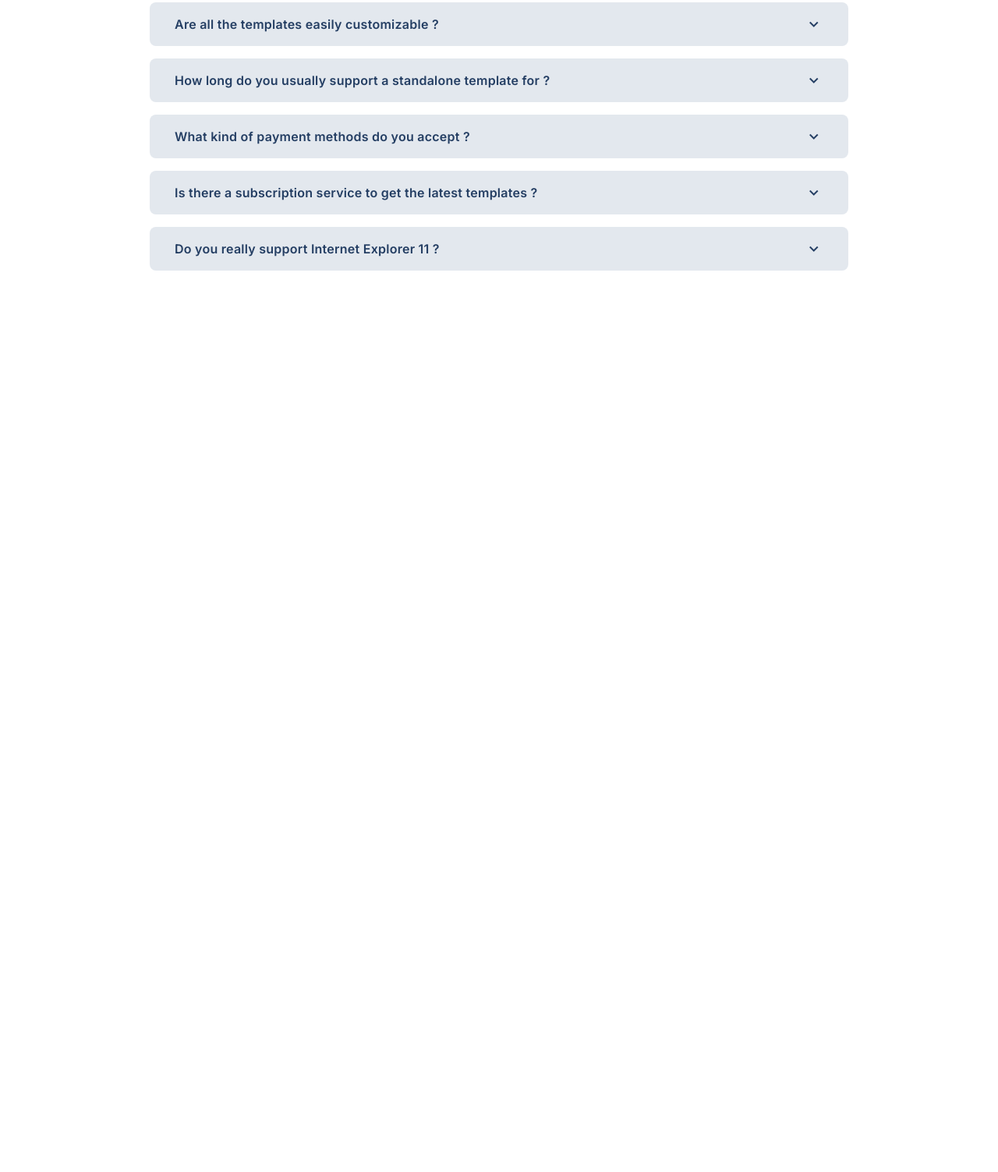
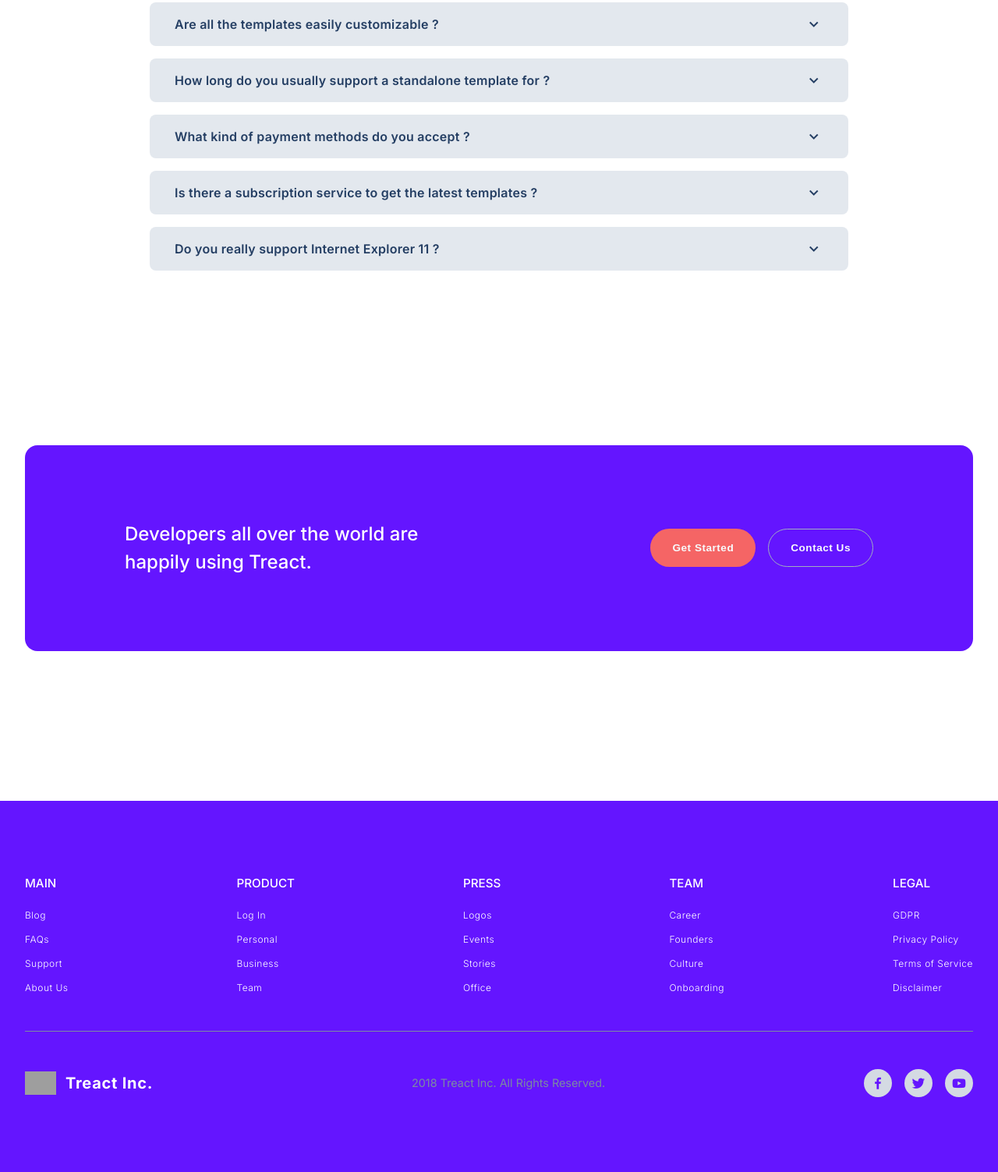
Before and after one commit to fperezfrancisco/treact-landing-page, a plain HTML site: page index.html in a window 1280 px wide. Shown: the part 6395-7898 px from the top of the page at 78% size. Before the commit the page ends 6870 px from the top, so only its background shows below. Drawn offline with nearby package versions, Linux system fonts and the light colour scheme; grey boxes are pictures that could not be loaded.

Commit message:
finished landing page desktop version

```diff
--- a/index.html
+++ b/index.html
@@ -552,6 +552,98 @@
           </div>
         </div>
       </section>
+      <section class="pageSection ctaSection flex">
+        <div class="ctaInnerContainer flex row">
+          <span class="ctaCopy flex">
+            <h2 class="sectionTitle">
+              Developers all over the world are happily using Treact.
+            </h2>
+          </span>
+          <span class="ctaButtonSection flex">
+            <button class="ctaBtn getStartedBtn">Get Started</button>
+            <button class="ctaBtn contactUsBtn">Contact Us</button>
+          </span>
+        </div>
+      </section>
     </main>
+    <footer class="mainFooter flex">
+      <div class="footerInnerContainer row flexColumn">
+        <div class="linksContainer flex row">
+          <div class="linkBox flexColumn mainBox">
+            <h2 class="linkHeading">Main</h2>
+            <ul class="linkList flexColumn">
+              <li class="linkLi"><a href="#" class="link">Blog</a></li>
+              <li class="linkLi"><a href="#" class="link">FAQs</a></li>
+              <li class="linkLi"><a href="#" class="link">Support</a></li>
+              <li class="linkLi"><a href="#" class="link">About Us</a></li>
+            </ul>
+          </div>
+          <div class="linkBox flexColumn productBox">
+            <h2 class="linkHeading">Product</h2>
+            <ul class="linkList flexColumn">
+              <li class="linkLi"><a href="#" class="link">Log In</a></li>
+              <li class="linkLi"><a href="#" class="link">Personal</a></li>
+              <li class="linkLi"><a href="#" class="link">Business</a></li>
+              <li class="linkLi"><a href="#" class="link">Team</a></li>
+            </ul>
+          </div>
+          <div class="linkBox flexColumn pressBox">
+            <h2 class="linkHeading">Press</h2>
+            <ul class="linkList flexColumn">
+              <li class="linkLi"><a href="#" class="link">Logos</a></li>
+              <li class="linkLi"><a href="#" class="link">Events</a></li>
+              <li class="linkLi"><a href="#" class="link">Stories</a></li>
+              <li class="linkLi"><a href="#" class="link">Office</a></li>
+            </ul>
+          </div>
+          <div class="linkBox flexColumn teamBox">
+            <h2 class="linkHeading">Team</h2>
+            <ul class="linkList flexColumn">
+              <li class="linkLi"><a href="#" class="link">Career</a></li>
+              <li class="linkLi"><a href="#" class="link">Founders</a></li>
+              <li class="linkLi"><a href="#" class="link">Culture</a></li>
+              <li class="linkLi"><a href="#" class="link">Onboarding</a></li>
+            </ul>
+          </div>
+          <div class="linkBox flexColumn legalBox">
+            <h2 class="linkHeading">Legal</h2>
+            <ul class="linkList flexColumn">
+              <li class="linkLi"><a href="#" class="link">GDPR</a></li>
+              <li class="linkLi">
+                <a href="#" class="link">Privacy Policy</a>
+              </li>
+              <li class="linkLi">
+                <a href="#" class="link">Terms of Service</a>
+              </li>
+              <li class="linkLi"><a href="#" class="link">Disclaimer</a></li>
+            </ul>
+          </div>
+        </div>
+        <div class="footerInfo flex row">
+          <a href="#" class="navLink footerLogo flex">
+            <img
+              src="https://treact.owaiskhan.me/static/media/logo-light.d9a5d1b5be5ea077b26864fdfc2e96a4.svg"
+              alt="treact logo"
+              class="logoImg"
+            />
+            <span class="logoText">Treact Inc.</span>
+          </a>
+          <span class="copyrightText"
+            >2018 Treact Inc. All Rights Reserved.</span
+          >
+          <span class="socialMediaIcons flex">
+            <div class="socialCircle flex">
+              <i class="bx bxl-facebook"></i>
+            </div>
+            <div class="socialCircle flex">
+              <i class="bx bxl-twitter"></i>
+            </div>
+            <div class="socialCircle flex">
+              <i class="bx bxl-youtube"></i>
+            </div>
+          </span>
+        </div>
+      </div>
+    </footer>
   </body>
 </html>
--- a/style.css
+++ b/style.css
@@ -12,7 +12,6 @@ body {
   font-family: "Inter", sans-serif;
   font-size: 16px;
   color: var(--black-text);
-  padding: 0rem 2rem;
 }
 
 :root {
@@ -120,6 +119,7 @@ button {
 
 .mainContainer {
   width: 100%;
+  padding: 0rem 2rem;
 }
 
 .pageSection {
@@ -757,3 +757,117 @@ input::placeholder {
   font-size: 1.5rem;
   cursor: pointer;
 }
+
+/* cta section */
+
+.ctaSection {
+  margin-bottom: 6rem;
+}
+
+.ctaInnerContainer {
+  padding: 6rem 8rem;
+  border-radius: 1rem;
+  background-color: var(--accent-color);
+  background-color: rgb(100, 21, 255);
+  color: #ffff;
+  justify-content: space-between;
+  align-items: center;
+}
+
+.ctaCopy {
+  max-width: 450px;
+}
+
+.ctaCopy .sectionTitle {
+  font-weight: 500;
+  font-size: 1.5rem;
+  line-height: 1.5;
+}
+
+.ctaButtonSection {
+  column-gap: 1rem;
+}
+
+.ctaButtonSection .ctaBtn {
+  padding: 1rem 1.75rem;
+  font-size: 0.85rem;
+  text-transform: capitalize;
+  min-width: fit-content;
+}
+
+.ctaButtonSection .getStartedBtn {
+  background-color: rgba(245, 101, 101, 1);
+  color: rgba(247, 250, 252, 1);
+}
+
+.ctaButtonSection .contactUsBtn {
+  border: 1px solid;
+  background-color: transparent;
+  border-color: rgba(160, 174, 192, 1);
+  color: rgba(247, 250, 252, 1);
+}
+
+/* footer */
+
+.mainFooter {
+  width: 100%;
+  background-color: rgb(100, 21, 255);
+  color: #ffff;
+  padding: 6rem 2rem;
+}
+
+.linksContainer {
+  width: 100%;
+  flex-wrap: wrap;
+  justify-content: space-between;
+  padding-bottom: 3rem;
+  border-bottom: 1px solid var(--light-grey);
+}
+
+.linkHeading {
+  font-size: 0.95rem;
+  font-weight: 500;
+  text-transform: uppercase;
+  margin-bottom: 1.5rem;
+}
+
+.linkList {
+  list-style-type: none;
+  row-gap: 1rem;
+  font-size: 0.75rem;
+  font-weight: 300;
+  letter-spacing: 0.5px;
+}
+
+.footerInfo {
+  padding: 3rem 0rem 0rem;
+  align-items: center;
+  justify-content: space-between;
+}
+
+.footerLogo {
+  align-items: center;
+  font-weight: 700;
+  letter-spacing: 0.75px;
+  font-size: 1.25rem;
+}
+
+.copyrightText {
+  color: var(--light-grey);
+  font-size: 0.9rem;
+}
+
+.socialMediaIcons {
+  column-gap: 1rem;
+}
+
+.socialCircle {
+  width: 36px;
+  height: 36px;
+  align-items: center;
+  justify-content: center;
+  background-color: #d4dae3;
+  color: var(--accent-color);
+  border-radius: 100%;
+  font-size: 1.25rem;
+}
```
